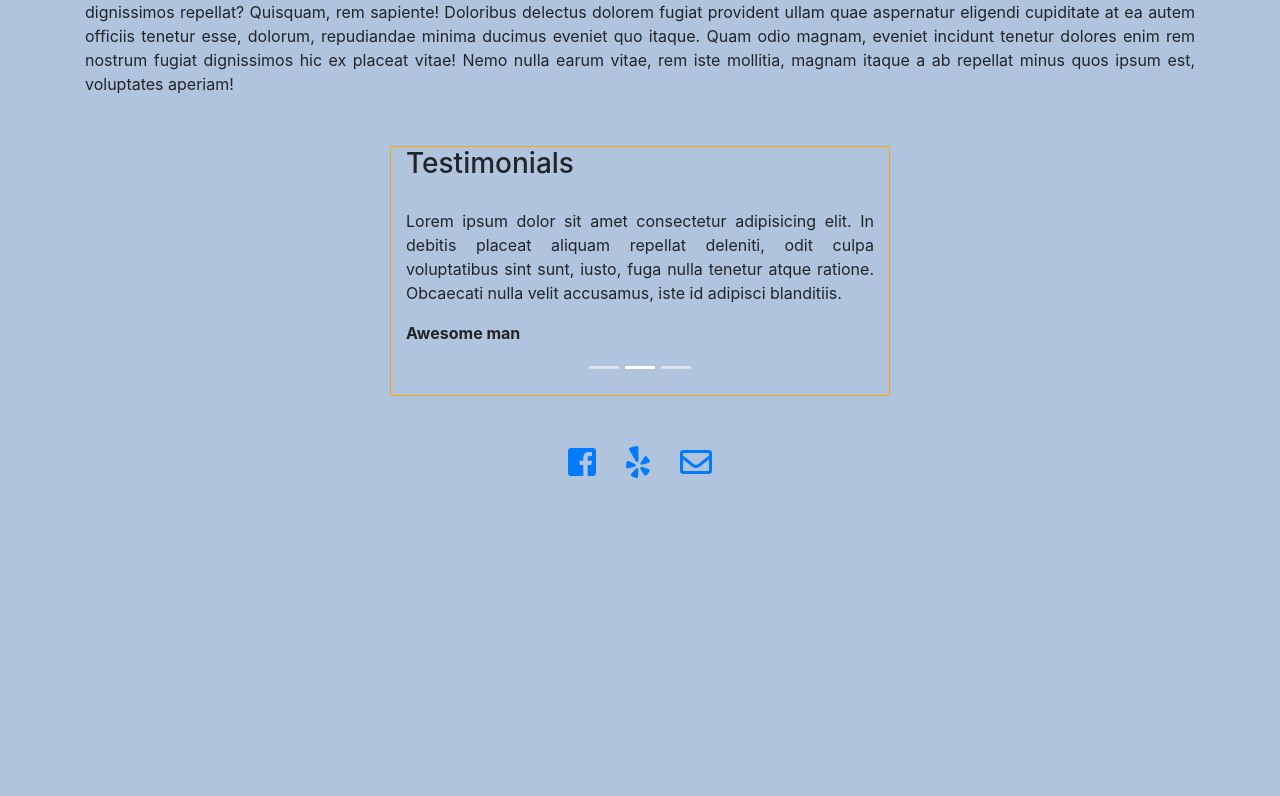
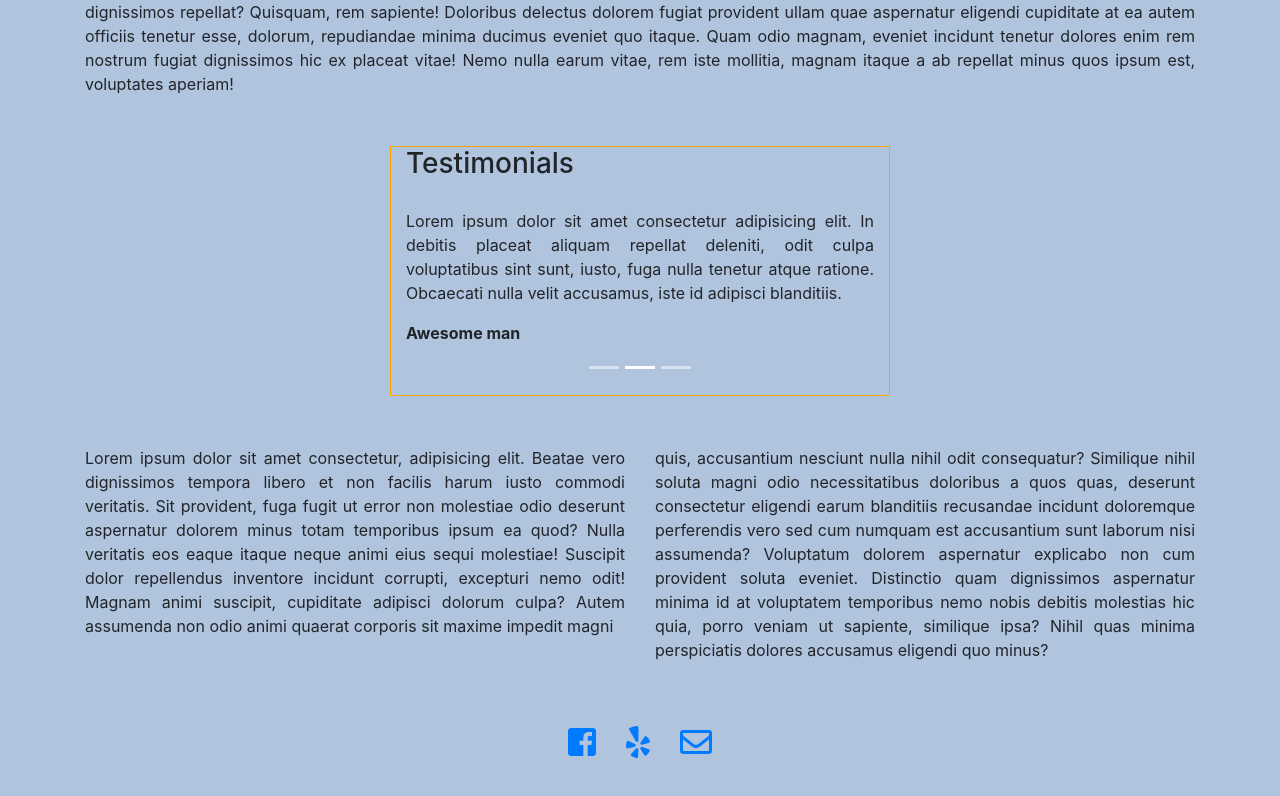
Before and after one commit to milosrancic/reactjs-website, a React (Create React App) app: page / in a window 1280 px wide. Shown: the part 918-1714 px from the top of the page. Before the commit the page ends 1422 px from the top, so only its background shows below. Built offline with nearby package versions, Linux system fonts and the light colour scheme.

Commit message:
added placeholer text

```diff
--- a/src/components/home/Home.js
+++ b/src/components/home/Home.js
@@ -70,8 +70,10 @@ const Home = () => {
           </Carousel.Caption>
         </Carousel.Item>
       </Carousel>
+
       <div className="container my-4">
         <p>Lorem ipsum, dolor sit amet consectetur adipisicing elit. Error, totam voluptatum, alias iste eius similique praesentium iusto odit ratione facilis accusamus aspernatur impedit modi laudantium sit optio odio fugiat temporibus consectetur. Quam incidunt sequi soluta excepturi itaque ex, dignissimos repellat? Quisquam, rem sapiente! Doloribus delectus dolorem fugiat provident ullam quae aspernatur eligendi cupiditate at ea autem officiis tenetur esse, dolorum, repudiandae minima ducimus eveniet quo itaque. Quam odio magnam, eveniet incidunt tenetur dolores enim rem nostrum fugiat dignissimos hic ex placeat vitae! Nemo nulla earum vitae, rem iste mollitia, magnam itaque a ab repellat minus quos ipsum est, voluptates aperiam!</p>
+
         <div className="testimonials container">
           <h3>Testimonials</h3>
           <Carousel
@@ -93,11 +95,22 @@ const Home = () => {
             </Carousel.Item>
           </Carousel>
         </div>
-        <div className="container social-media text-center">
+
+        <div className="row">
+          <div className="col-sm float-left">
+            <p>Lorem ipsum dolor sit amet consectetur, adipisicing elit. Beatae vero dignissimos tempora libero et non facilis harum iusto commodi veritatis. Sit provident, fuga fugit ut error non molestiae odio deserunt aspernatur dolorem minus totam temporibus ipsum ea quod? Nulla veritatis eos eaque itaque neque animi eius sequi molestiae! Suscipit dolor repellendus inventore incidunt corrupti, excepturi nemo odit! Magnam animi suscipit, cupiditate adipisci dolorum culpa? Autem assumenda non odio animi quaerat corporis sit maxime impedit magni</p>
+          </div>
+          <div className="col-sm float-right">
+            <p> quis, accusantium nesciunt nulla nihil odit consequatur? Similique nihil soluta magni odio necessitatibus doloribus a quos quas, deserunt consectetur eligendi earum blanditiis recusandae incidunt doloremque perferendis vero sed cum numquam est accusantium sunt laborum nisi assumenda? Voluptatum dolorem aspernatur explicabo non cum provident soluta eveniet. Distinctio quam dignissimos aspernatur minima id at voluptatem temporibus nemo nobis debitis molestias hic quia, porro veniam ut sapiente, similique ipsa? Nihil quas minima perspiciatis dolores accusamus eligendi quo minus?</p>
+          </div>
+        </div>
+
+        <div className="container social-media text-center my-5">
           <a href="#top"><i className="fab fa-2x fa-facebook-square"></i></a>
           <a href="#top"><i className="fab fa-2x fa-yelp"></i></a>
           <a href="#top"><i className="far fa-2x fa-envelope"></i></a>
         </div>
+
       </div>
     </>
   );
```
